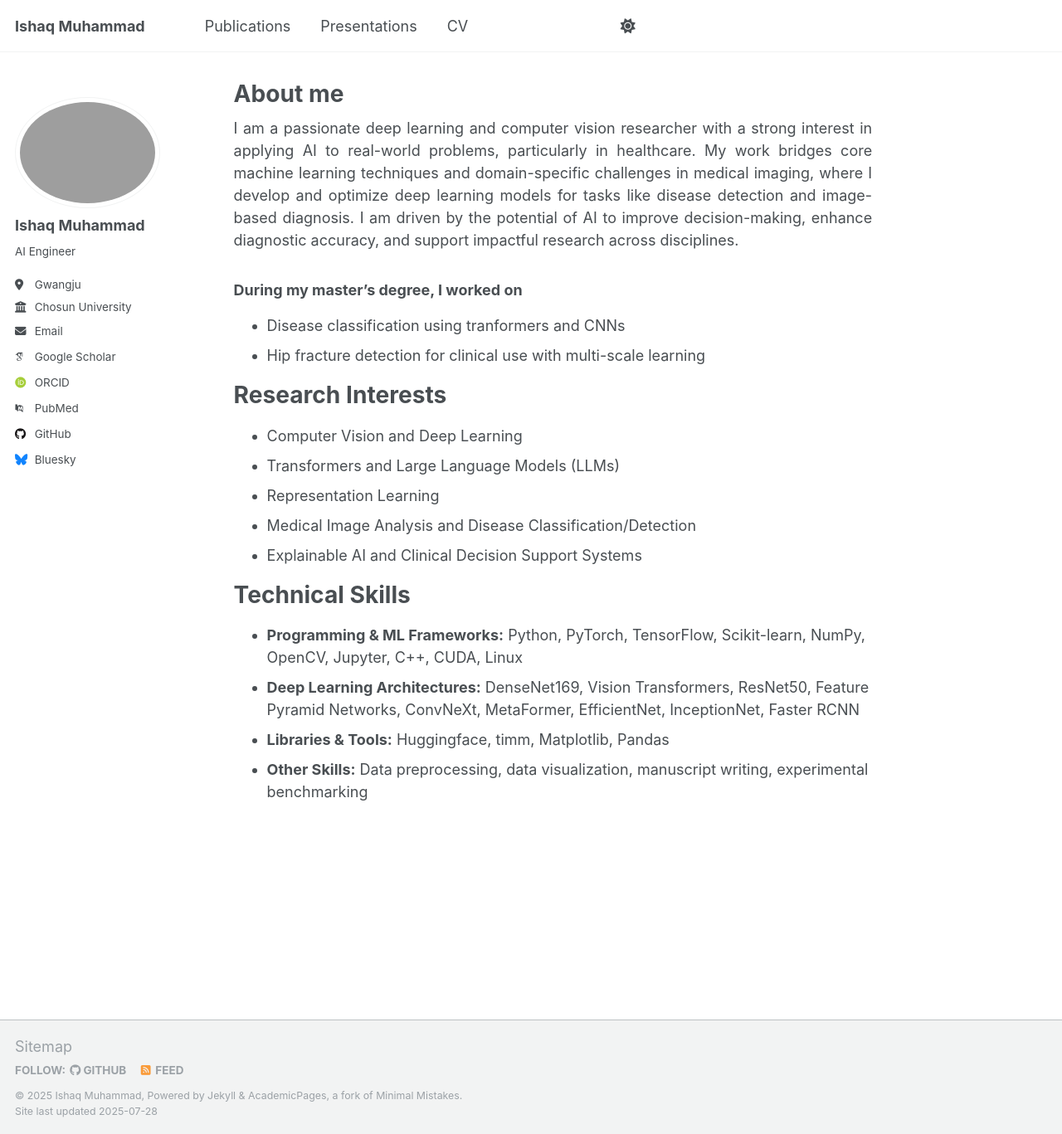
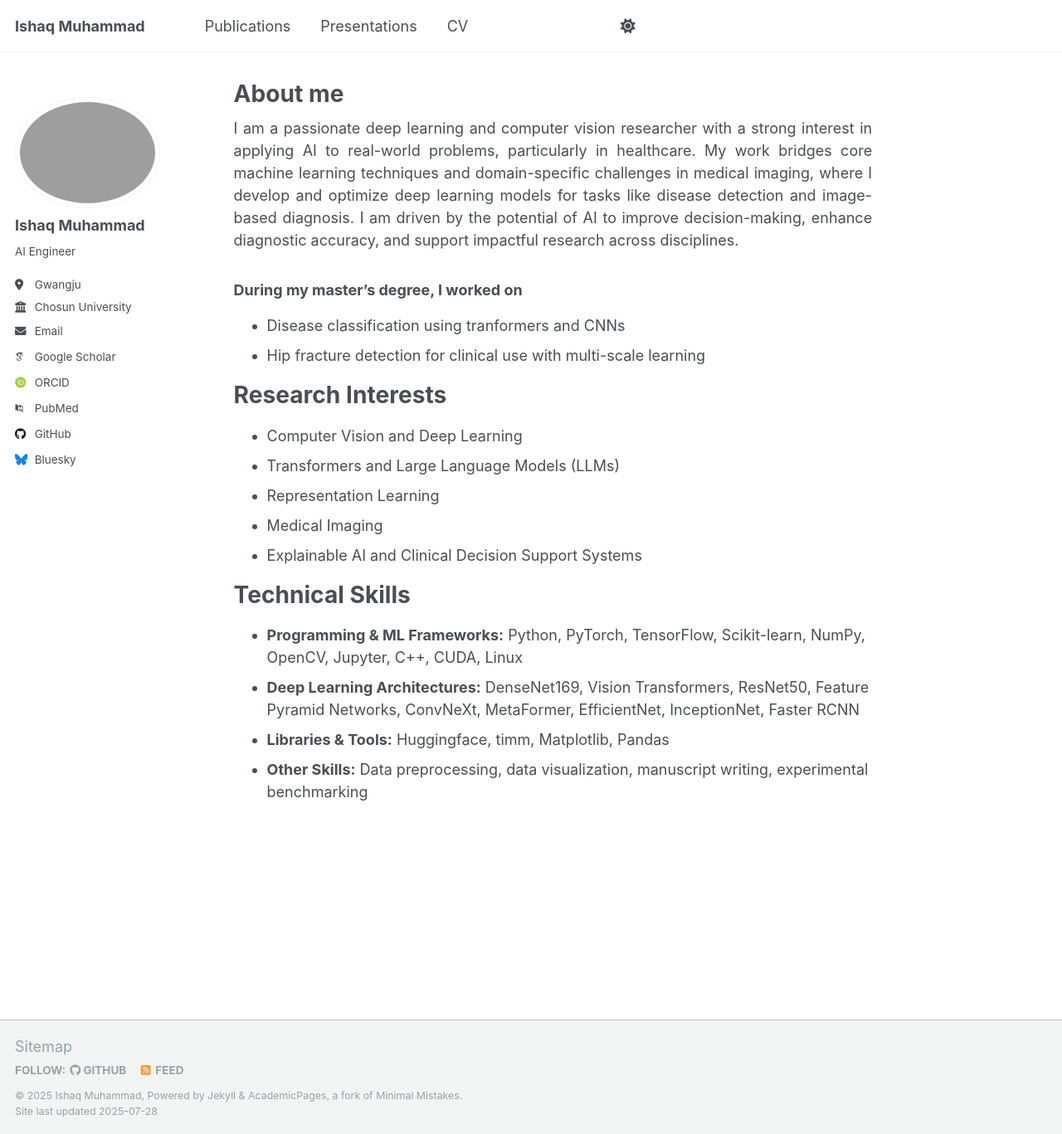
Before and after one commit to IshaqMKhan/IshaqMKhan.github.io, a Jekyll site: the page built from _pages/about.md, in a window 1280 px wide and 1367 px high. Shown: the whole window at 83% size. Built offline with Jekyll 4.4.1, drawn with Linux system fonts in a browser that asks for light colours; some web fonts are replaced; a script that is not in the unit is left out; a file with an impossible date is left out.

Commit message:
Update about.md

```diff
--- a/_pages/about.md
+++ b/_pages/about.md
@@ -19,7 +19,7 @@ Research Interests
 - Computer Vision and Deep Learning
 - Transformers and Large Language Models (LLMs)
 - Representation Learning
-- Medical Image Analysis and Disease Classification/Detection
+- Medical Imaging
 - Explainable AI and Clinical Decision Support Systems
 
 Technical Skills
```
